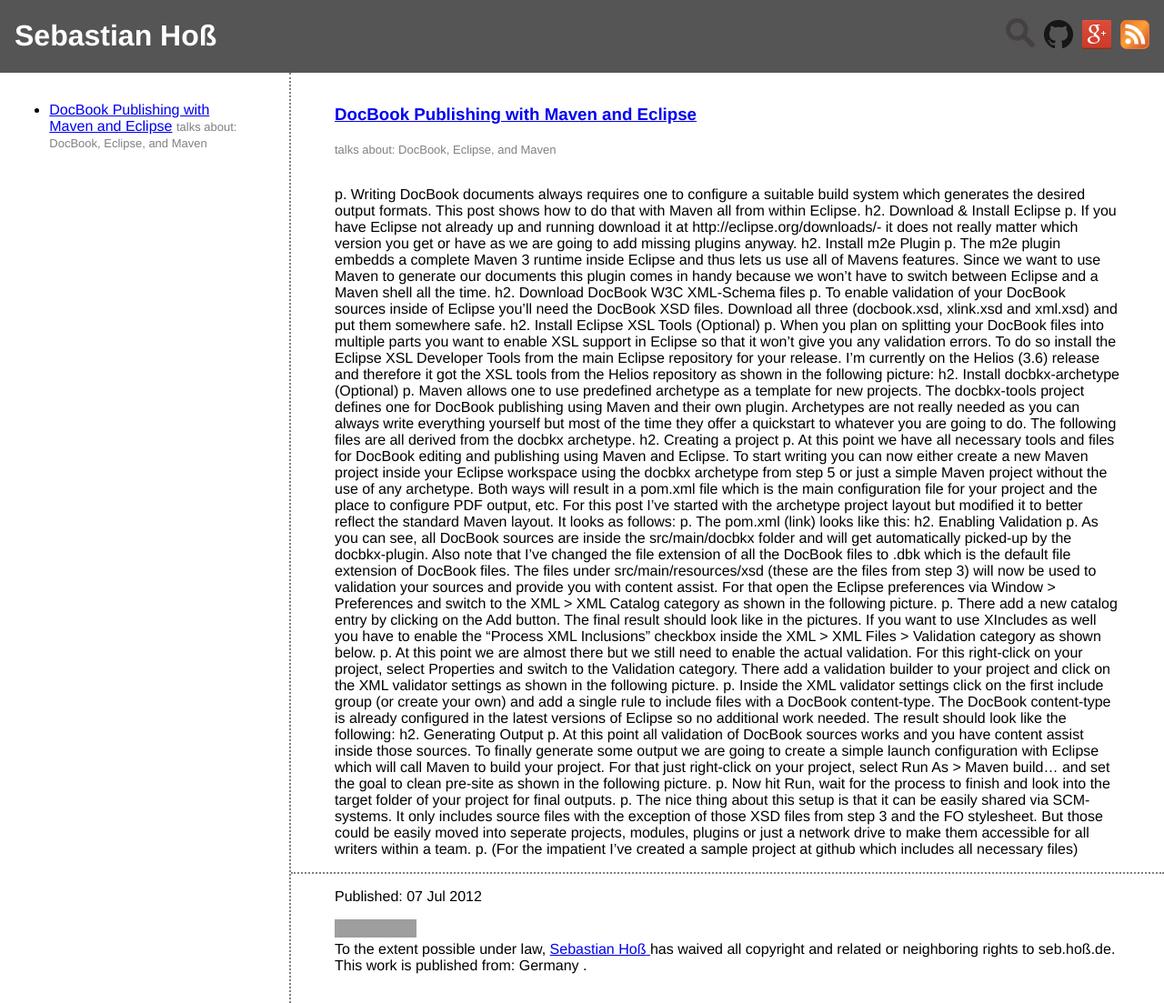
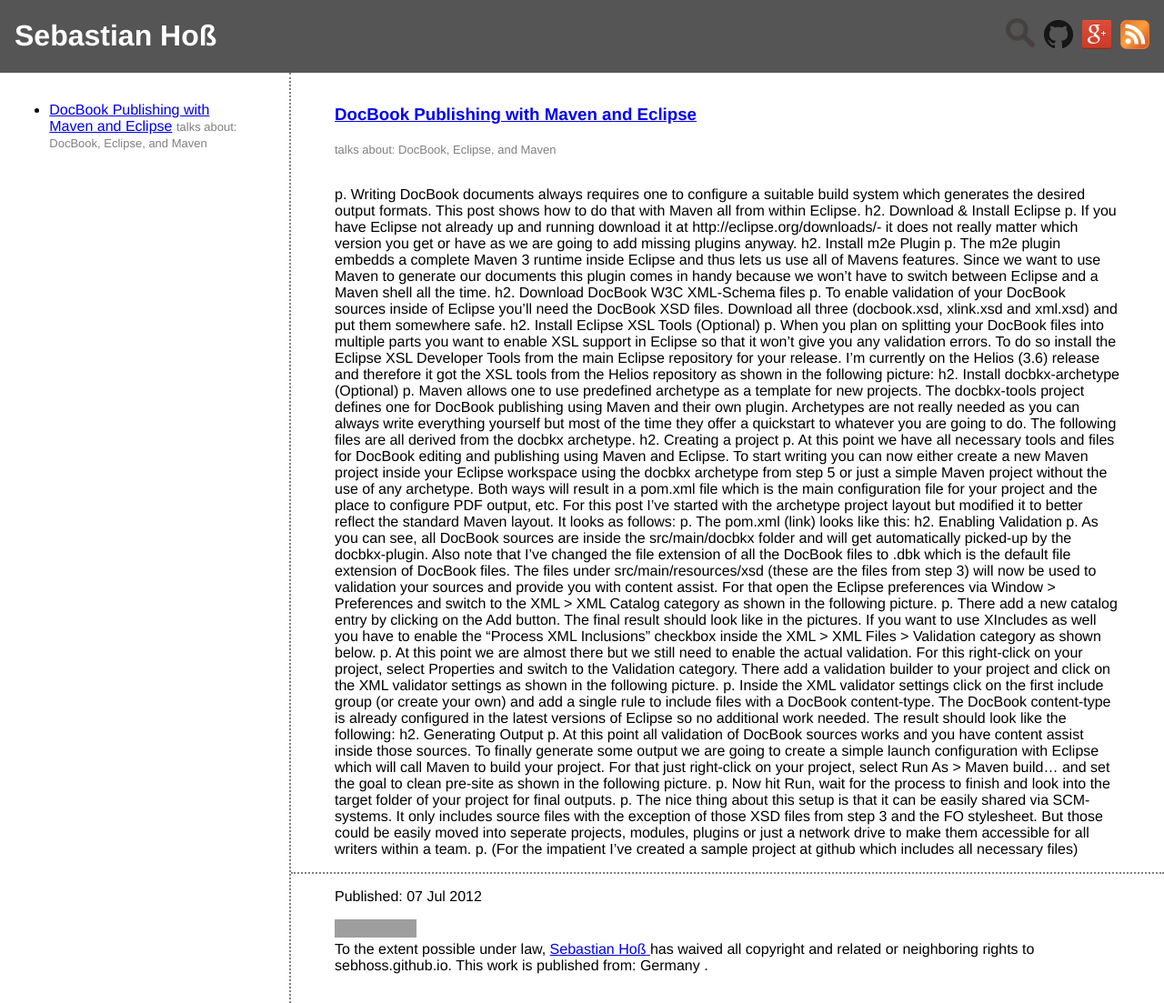
Before and after one commit to sebhoss/sebhoss.github.io, a Jekyll site: the page built from index.html, in a window 1280 px wide. Shown: the whole page at 91% size. Built offline with Jekyll 4.4.1, drawn with Linux system fonts in a browser that asks for light colours; grey boxes are pictures that could not be loaded.

Commit message:
More changes required for pre-IDN 2008 browsers
Signed-off-by: Sebastian Hoß <mail@shoss.de>

```diff
--- a/_config.yml
+++ b/_config.yml
@@ -2,7 +2,7 @@
 permalink: /:title
 pygments: true
 
-title: nil
+title: sebhoss.github.io
 url: http://sebhoss.github.io/
 author:
   name: Sebastian Hoß
--- a/_includes/license.html
+++ b/_includes/license.html
@@ -7,13 +7,13 @@
     <br />
 
     To the extent possible under law,
-    <a rel="dct:publisher" href="http://seb.hoß.de">
-      <span property="dct:title">Sebastian Hoß</span>
+    <a rel="dct:publisher" href="{{ site.url }}">
+      <span property="dct:title">{{ site.author.name }}</span>
     </a>
     has waived all copyright and related or neighboring rights to
-    <span property="dct:title">seb.hoß.de</span>.
+    <span property="dct:title">{{ site.title }}</span>.
     This work is published from:
-    <span property="vcard:Country" datatype="dct:ISO3166" content="EN" about="http://seb.hoß.de">
+    <span property="vcard:Country" datatype="dct:ISO3166" content="EN" about="{{ site.url }}">
       Germany
     </span>.
   </p>
```
